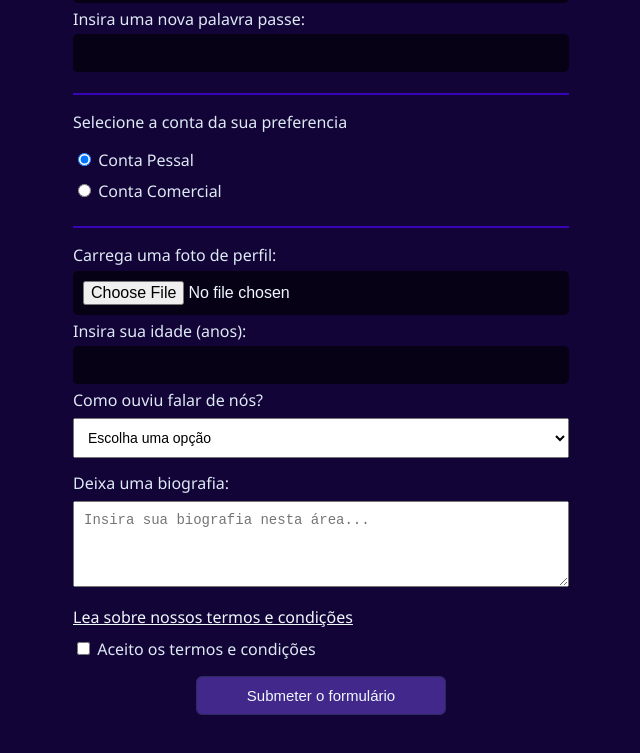
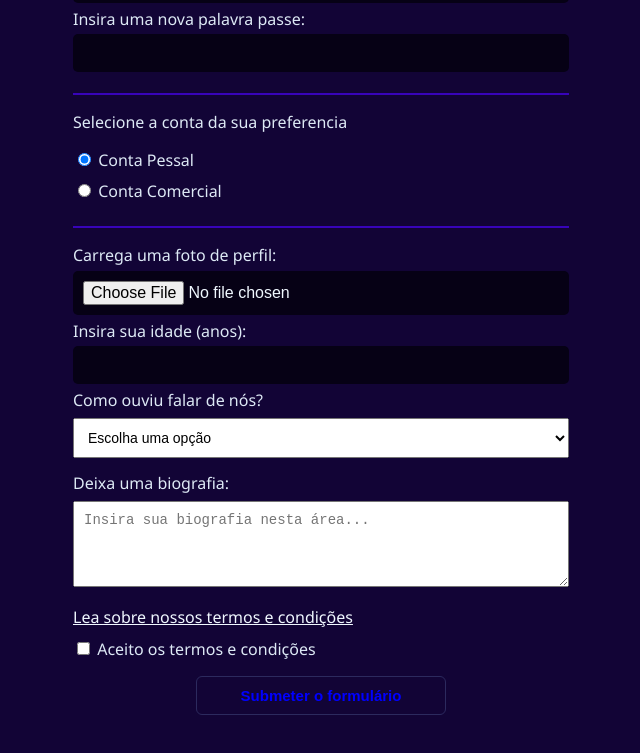
Before and after one commit to gildoprogrammer-cell/html-and-css, a plain HTML site: page formulario01/index.html in a window 1280 px wide. In both pictures the pointer is over the input "Submeter o formulário". Shown: the part 341-1094 px from the top of the page, without its empty margins (319-959 px from the left). Drawn offline with Linux system fonts and the light colour scheme.

Commit message:
adição de hover no input submit

```diff
--- a/formulario01/style.css
+++ b/formulario01/style.css
@@ -78,4 +78,11 @@ input[type="submit"]{
     background-color: #42288b;
     border: rgb(44, 42, 94) 1px solid;
     border-radius: 6px;
+    font-weight: bold;
 }
+
+input[type="submit"]:hover{
+    background-color: #120436;
+    cursor: pointer;
+    color: blue;
+}
```
